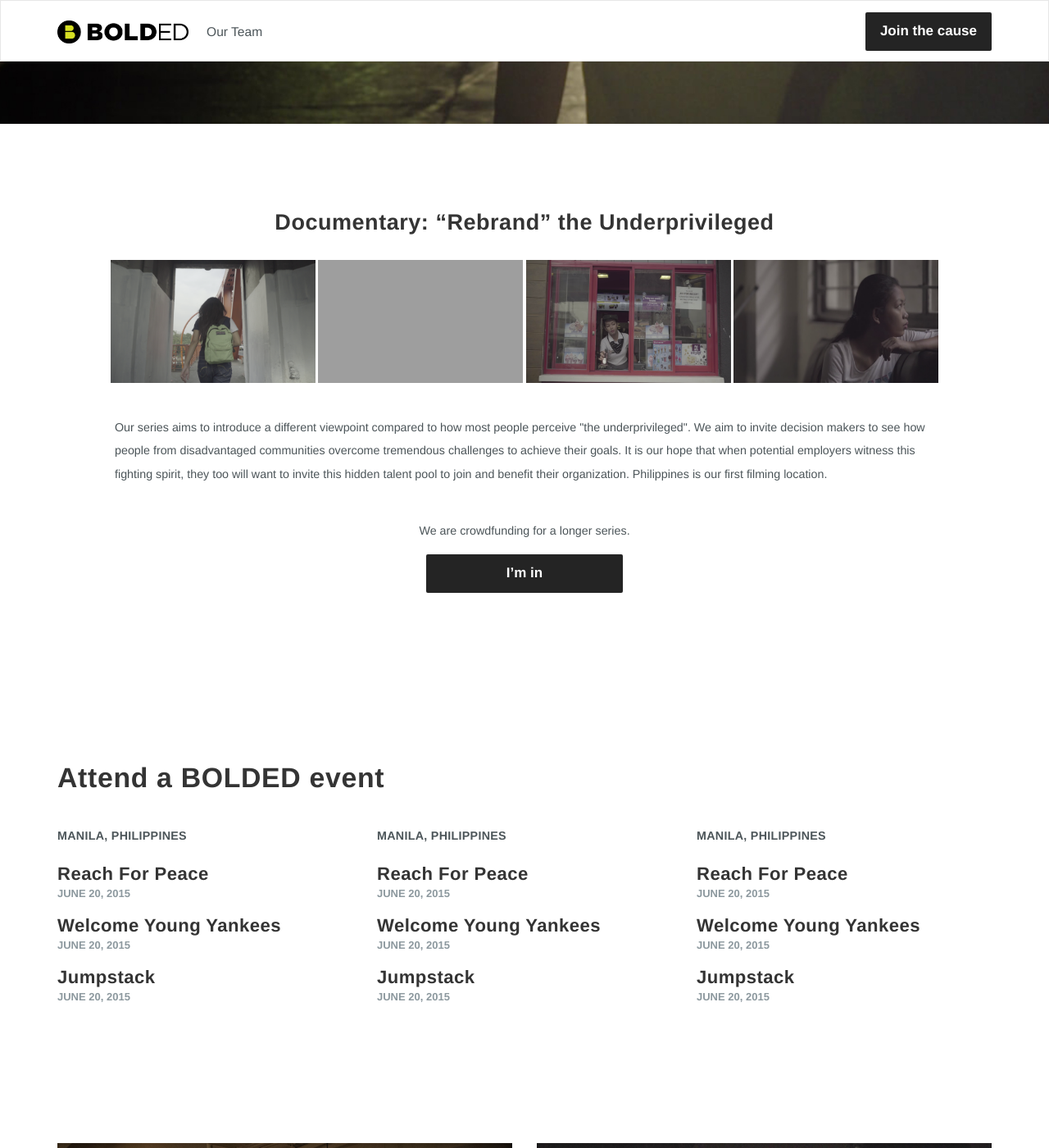
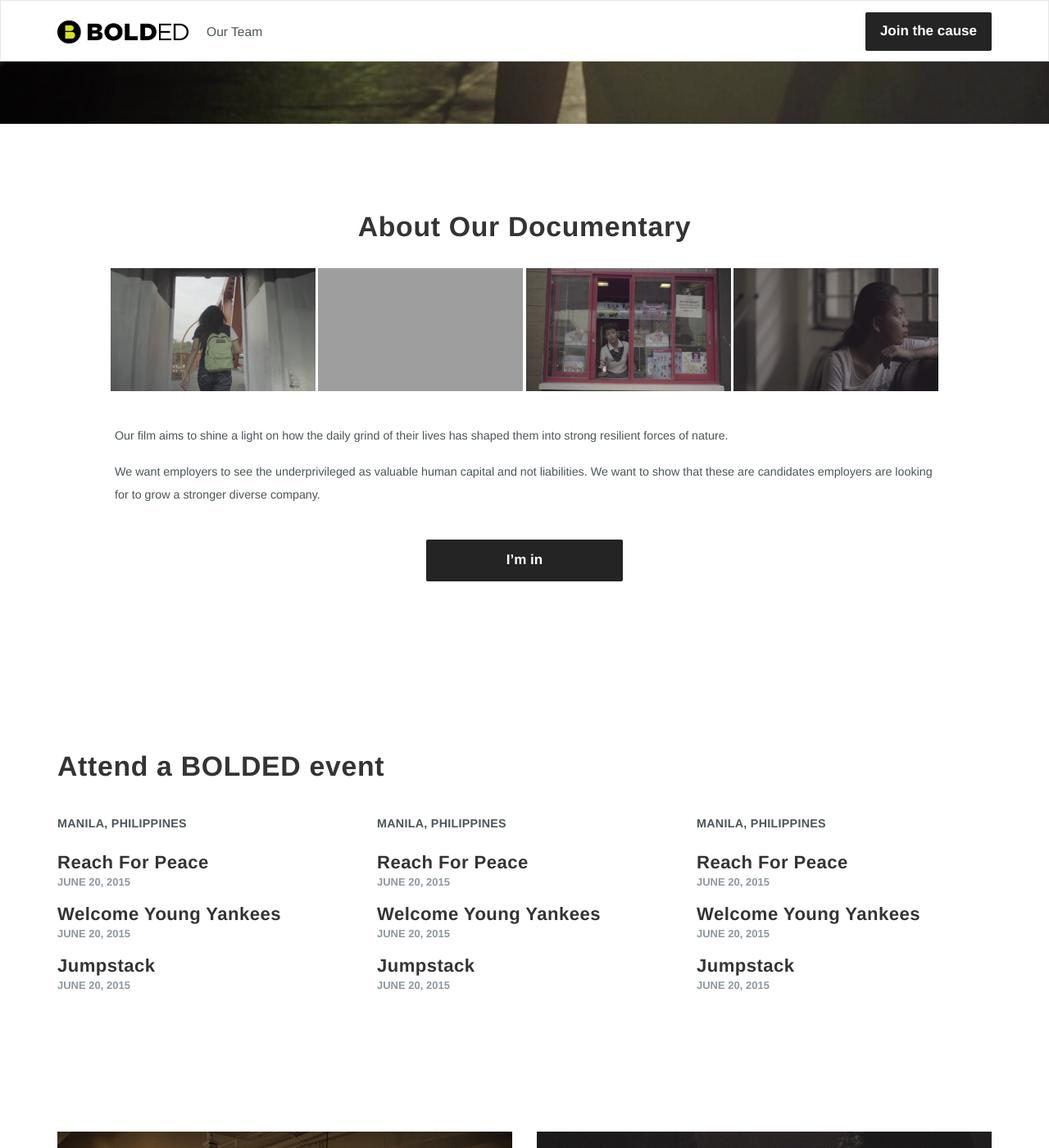
Before and after one commit to codedred/bolded, a Jekyll site: the page built from index.html, in a window 1280 px wide and 1400 px high, scrolled down 595 px. Shown: the whole window at 82% size. Built offline with Jekyll 4.4.1, drawn with Linux system fonts in a browser that asks for light colours; nearby versions of some CDN libraries; some web fonts are replaced; some of the changed text lies outside the part shown; grey boxes are pictures that could not be loaded.

Commit message:
replaces text content of our objective section

```diff
--- a/_includes/documentary.html
+++ b/_includes/documentary.html
@@ -1,7 +1,7 @@
 <section class="splash -pale-yellow -small">
   <div class="container">
     <div class="documentary">
-      <h2 class="doc-header">Documentary: “Rebrand” the Underprivileged</h2>
+      <h2 class="doc-header">About Our Documentary</h2>
       <div class="doc-images">
         <img src="./assets/images/thumb1.png" class="doc-thumbnails" />
         <img src="./assets/images/thumb2.png" class="doc-thumbnails" />
@@ -9,10 +9,11 @@
         <img src="./assets/images/thumb4.png" class="doc-thumbnails" />
       </div>
       <div class="doc-content">
-        <p class="doc-text">Our series aims to introduce a different viewpoint compared to how most people perceive "the underprivileged". We aim to invite decision makers to see how people from disadvantaged communities overcome tremendous challenges to achieve their goals. It is our hope that when potential employers witness this fighting spirit, they too will want to invite this hidden talent pool to join and benefit their organization. Philippines is our first filming location.</p>
+        <p class="doc-text">Our film aims to shine a light on how the daily grind of their lives has shaped them into strong resilient forces of nature.</p>
+
+        <p class="doc-text">We want employers to see the underprivileged as valuable human capital and not liabilities. We want to show that these are candidates employers are looking for to grow a stronger diverse company.</p>
       </div>
 
-      <p class="misc-text">We are crowdfunding for a longer series.</p>
       <div class="doc-misc">
         <a href="#" class="btn btn-lg btn-default btn-block">I’m in</a>
       </div>
--- a/_includes/objective.html
+++ b/_includes/objective.html
@@ -2,7 +2,7 @@
   <div class="container">
     <div class="about-content">
       <h2 class="about-header">Our Objective</h2>
-      <p class="about-text -objective"> Bolded's objective is to make the business world realizes that there’s an untapped pool of motivated low­income talent that is “undervalued by the marketplace”, and if given the opportunity, not only they can contribute to the company’s bottom­line, they will also be the first in their family to get a decent corporate job, and that effectively ends poverty in that family. That's irreversible progress.</p>
+      <p class="about-text -objective">The objective is to refocus the business world’s scope to realize there is a vast, valuable untapped pool of strong driven talent. At present, this group of tough-minded underprivileged young people, are greatly undervalued by the marketplace. Given the opportunity, this talent pool will contribute immensely to the company’s bottom-line as well as inject diverse, essential skills and value into the current homogenous workforce. Their employment will also make them the first in their family to get a decent corporate job, effectively ending poverty for their entire family.</p>
     </div>
   </div>
 </section>
--- a/_sass/components/_about.scss
+++ b/_sass/components/_about.scss
@@ -14,7 +14,7 @@
     line-height: 2.4;
 
     &.-objective {
-      max-width: 800px;
+      max-width: 850px;
     }
   }
 
--- a/_sass/components/_documentary.scss
+++ b/_sass/components/_documentary.scss
@@ -4,7 +4,10 @@
   width: 100%;
   margin: auto;
 
-  .doc-header { margin-bottom: 25px; }
+  .doc-header {
+    margin-bottom: 25px;
+    font-size: 2.6em;
+  }
 
   .doc-thumbnails {
     max-width: 250px;
@@ -24,5 +27,6 @@
     max-width: 240px;
     width: 100%;
     margin: auto;
+    .btn { padding: 14px 0; }
   }
 }
```
